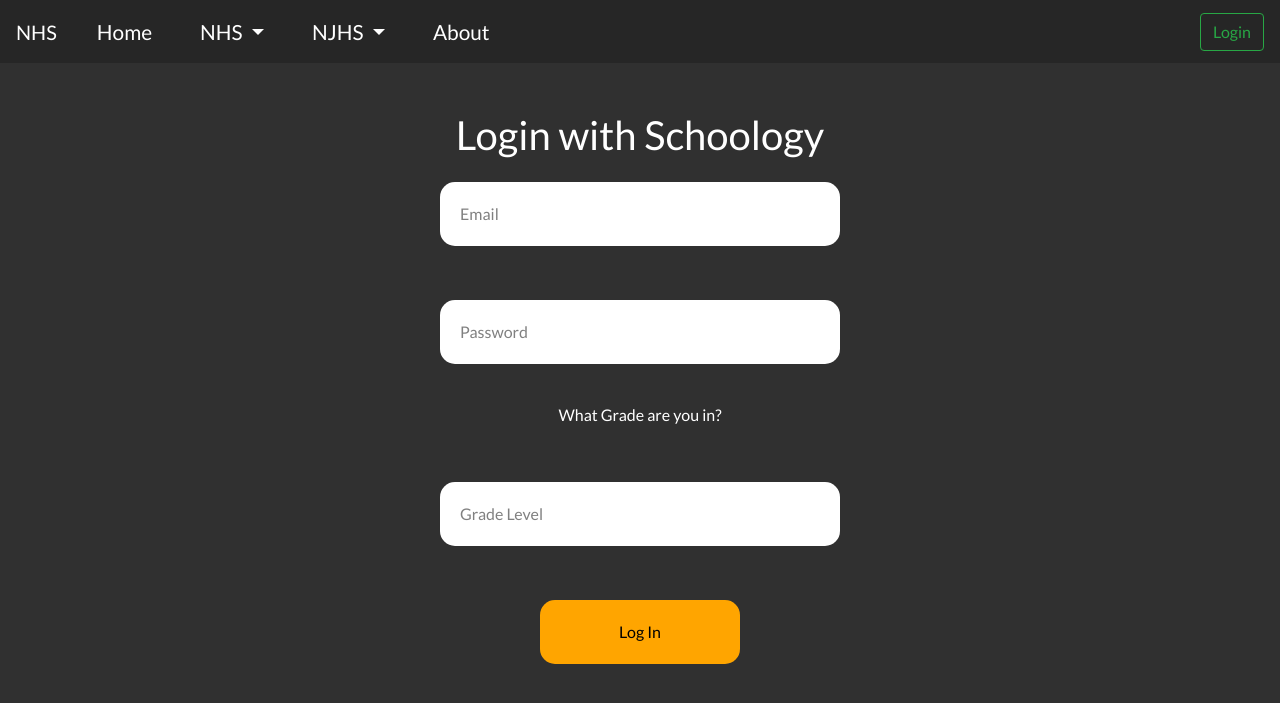
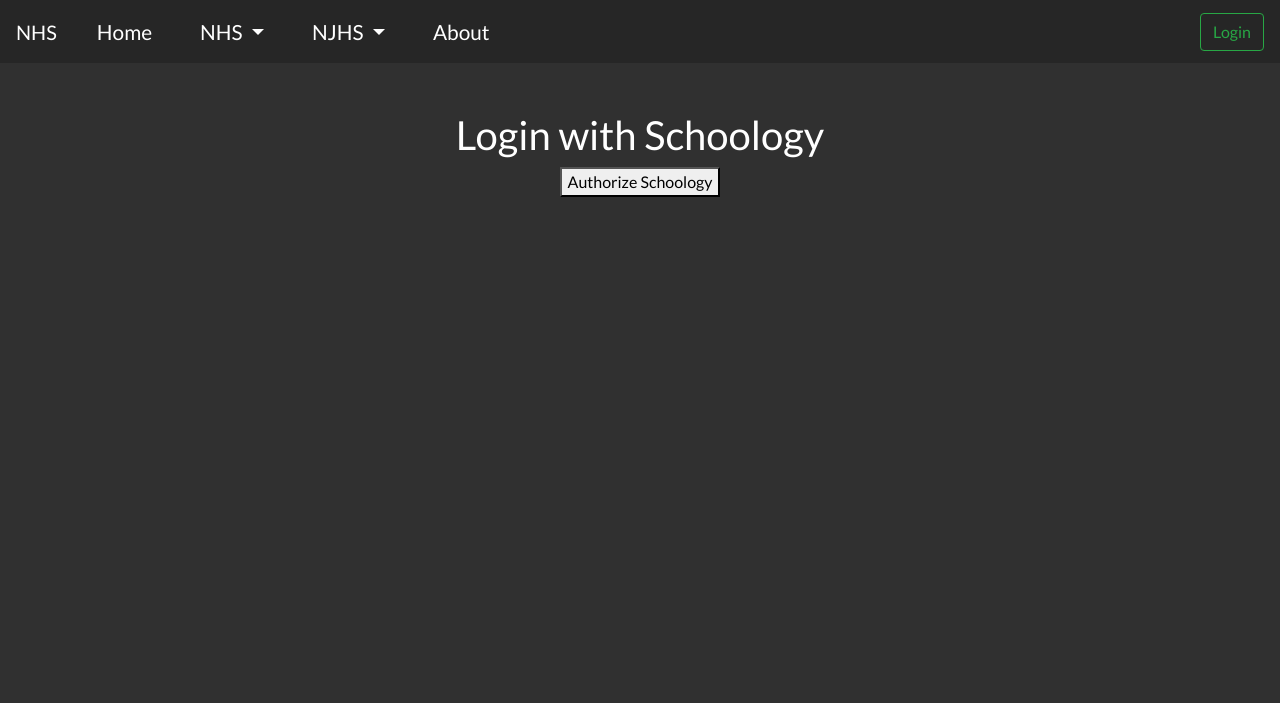
Before and after one commit to periodicta/nhs-site, a Flask app: template templates/login.html in a window 1280 px wide. Shown: the top 703 px of the page. Run offline with Flask 2, Linux system fonts and the light colour scheme; the template is opened without the code that fills it, so the values that code supplies are empty; some libraries are stand-ins or nearby versions.

Commit message:
sorta works

```diff
--- a/main.py
+++ b/main.py
@@ -26,7 +26,20 @@ def login():
     try:
         a = (session["name"]+session["email"])
     except:
-        return render_template("login.html")
+        import schoolopy
+        key = "eb0cdb39ce8fb1f54e691bf5606564ab0605d4def"
+        secret = "59ccaaeb93ba02570b1281e1b0a90e18"
+        # Instantiate with 'three_legged' set to True for three_legged oauth.
+        # Make sure to replace 'https://www.schoology.com' with your school's domain.
+        # DOMAIN = 'https://www.schoology.com'
+        DOMAIN = 'https://bins.schoology.com'
+
+        auth = schoolopy.Auth(key, secret, three_legged=True, domain=DOMAIN)
+        # Request authorization URL to open in another window.
+        url = auth.request_authorization("")
+
+        # Open OAuth authorization webpage. Give time to authorize.
+        return render_template("login.html", url = url)
 
     return redirect("/")
 
--- a/templates/login.html
+++ b/templates/login.html
@@ -13,12 +13,7 @@
 
     <div style="text-align:center;">
         <h1>Login with Schoology</h1>
-        <input type="email" placeholder="Email" id="e"><br><br>
-        <input type="password" placeholder="Password" id="p"><br><br>
-        <p>What Grade are you in?</p><br>
-        <input type="number" placeholder="Grade Level" min = "6" max="11"><br><br>
-        <input type="submit"  data-loading-text="<i class='fa fa-spinner fa-spin '></i> Please Wait..."  value="Log In" id="loginbtn"><br><br>
-
+        <button onclick="newwindow=window.open('{{url}}','Authorize with Schoology','height=200,width=150');">Authorize Schoology</button>
         <span id="resp"></span>
     </div>
 <script>
```
